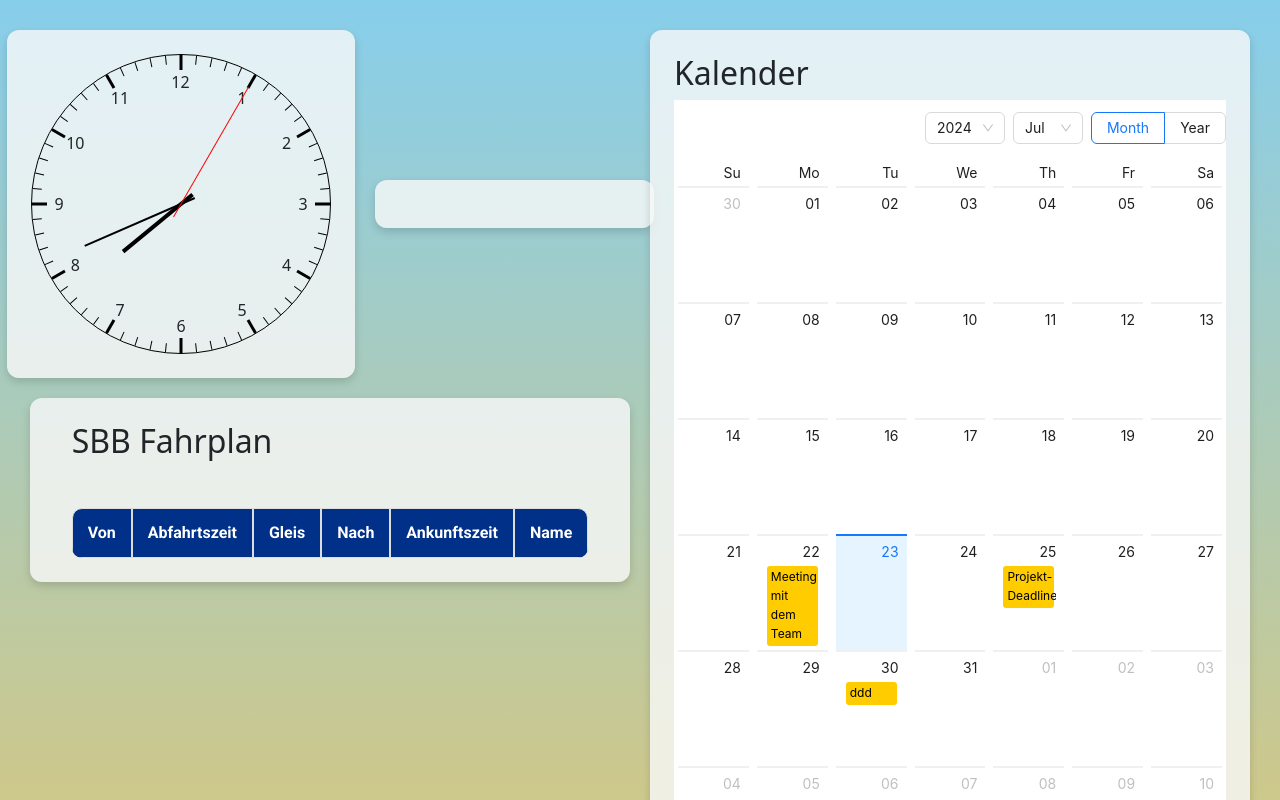
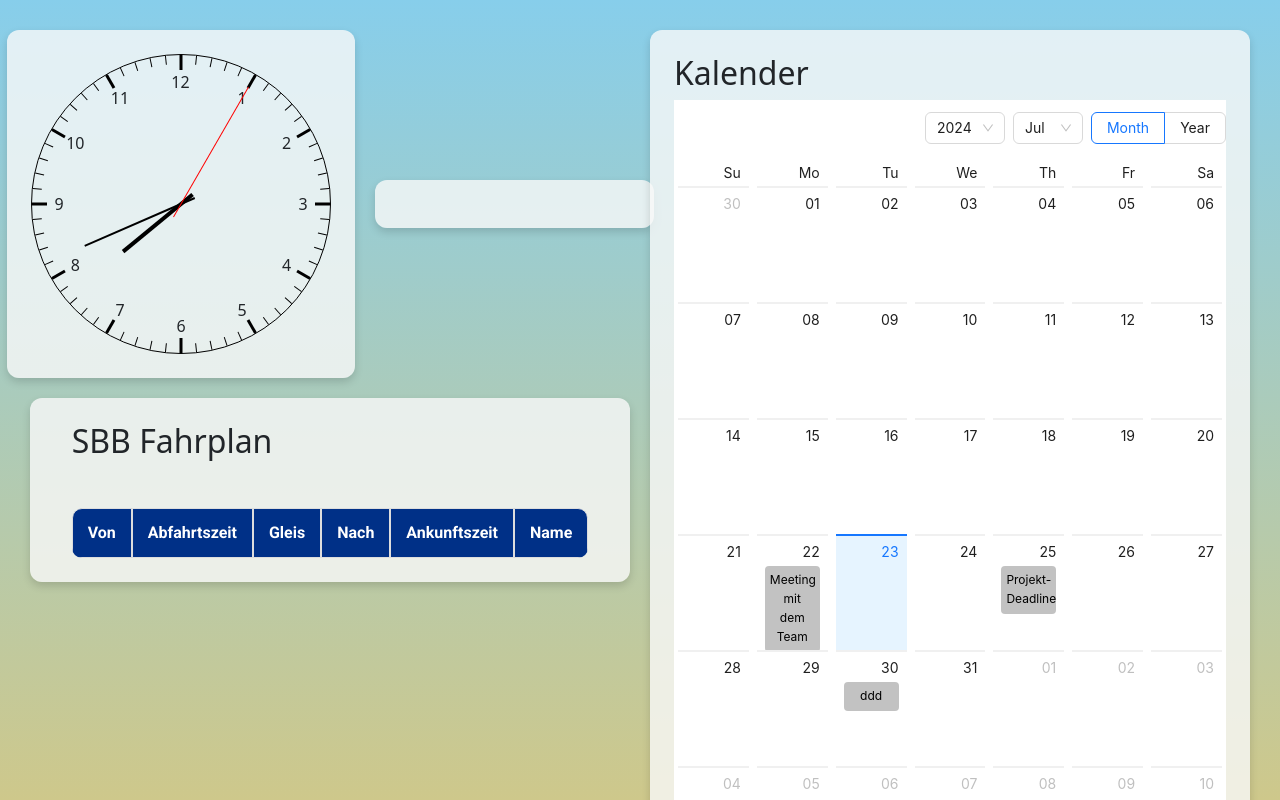
Before and after one commit to nveedee/mr-Informius, a React (Vite) app: page / in a window 1280 px wide. Built offline with nearby package versions, Linux system fonts and the light colour scheme; no server answers.

Commit message:
cool calendar

```diff
--- a/src/components/Calendar.tsx
+++ b/src/components/Calendar.tsx
@@ -1,19 +1,31 @@
-import React from 'react';
-import { Calendar } from 'antd';
+import React, { useState } from 'react';
+import { Calendar, Modal } from 'antd';
 import moment from 'moment';
 import styles from '../styles/calendar.module.css'; // Importiere das Stylesheet
 
 // Beispiel-Daten für den Kalender
 const events = [
-    { date: '2024-07-22', content: 'Meeting mit dem Team' },
-    { date: '2024-07-25', content: 'Projekt-Deadline' },
-    { date: '2024-07-30', content: 'ddd' },
+    { date: '2024-07-22', content: 'Meeting mit dem Team', description: 'Besprechung zur Projektkoordination' },
+    { date: '2024-07-25', content: 'Projekt-Deadline', description: 'Abgabe des Projektberichts' },
+    { date: '2024-07-30', content: 'ddd', description: 'Weitere Details für diesen Tag' },
 ];
 
 const dateCellRender = (value) => {
     const formattedDate = value.format('YYYY-MM-DD');
     const event = events.find(event => event.date === formattedDate);
-    return event ? <div className={styles.event}>{event.content}</div> : null;
+    return event ? <div className={styles.event} onClick={() => handleEventClick(event)}>{event.content}</div> : null;
+};
+
+const handleEventClick = (event) => {
+    Modal.info({
+        title: event.content,
+        content: (
+            <div>
+                <p>{event.description}</p>
+            </div>
+        ),
+        onOk() {},
+    });
 };
 
 const MyCalendar = () => {
--- a/src/styles/calendar.module.css
+++ b/src/styles/calendar.module.css
@@ -1,8 +1,10 @@
 .event {
-    background: #ffcc00;
-    border-radius: 3px;
-    padding: 2px 4px;
     color: #000;
     font-size: 12px;
-    margin: 2px;
+    cursor: pointer; /* Zeigt einen Pointer-Cursor an, wenn man über ein Ereignis hovert */
+    padding: 5px;
+    border-radius: 4px;
+    background-color: rgba(154, 154, 154, 0.6); /* Heller Hintergrund für die Ereignisse */
+    margin: 2px 0;
+    text-align: center;
 }
--- a/src/styles/uhr.module.css
+++ b/src/styles/uhr.module.css
@@ -1,9 +1,49 @@
+.carouselWrapper {
+    position: relative;
+    width: 100%;
+    max-width: 320px;
+    margin: auto;
+}
 
-.night-clock {
-    height: 20rem;
-    background: rgba(0, 0, 0, 0.8); /* Halbtransparentes Schwarz */
+.clockContainer {
+    border-radius: 12px; /* Abgerundete Ecken */
     padding: 20px;
-    border-radius: 15px; /* Abgerundete Ecken */
-    box-shadow: 0 0 10px rgba(0, 0, 0, 0.5); /* Schatten für 3D-Effekt */
-    display: inline-block; /* Um die Uhr zentriert darzustellen */
+    text-align: center;
+    max-width: 300px;
+    margin: 0 auto;
+    font-family: 'Roboto', sans-serif;
+    color: #333; /* Dunkle Schriftfarbe für gute Lesbarkeit */
+    position: relative;
+    overflow: hidden;
+    transition: opacity 0.5s ease;
 }
+
+.nightClock {
+    /* Style für die analoge Uhr */
+    margin: auto;
+}
+
+.digitalClock {
+    font-family: 'Roboto', sans-serif;
+    font-size: 2.5rem;
+    font-weight: bold;
+    color: #333;
+}
+
+.clock-background {
+    background-color: #f4f4f4; /* Hintergrundfarbe */
+    height: 100vh; /* Höhe des Hintergrunds */
+    display: flex;
+    justify-content: center;
+    align-items: center;
+}
+
+.fadeIn {
+    opacity: 0;
+    animation: fadeIn 0.5s forwards;
+}
+
+@keyframes fadeIn {
+    from { opacity: 0; }
+    to { opacity: 1; }
+}
```
